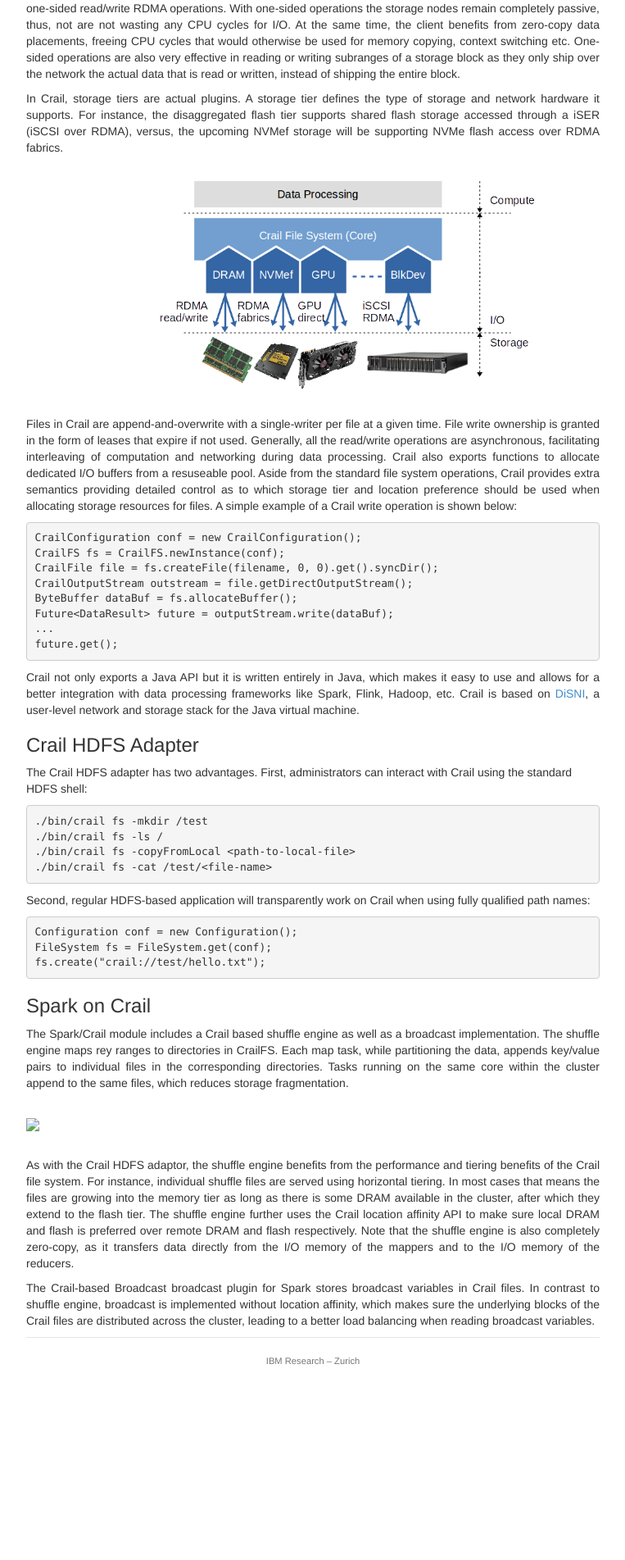
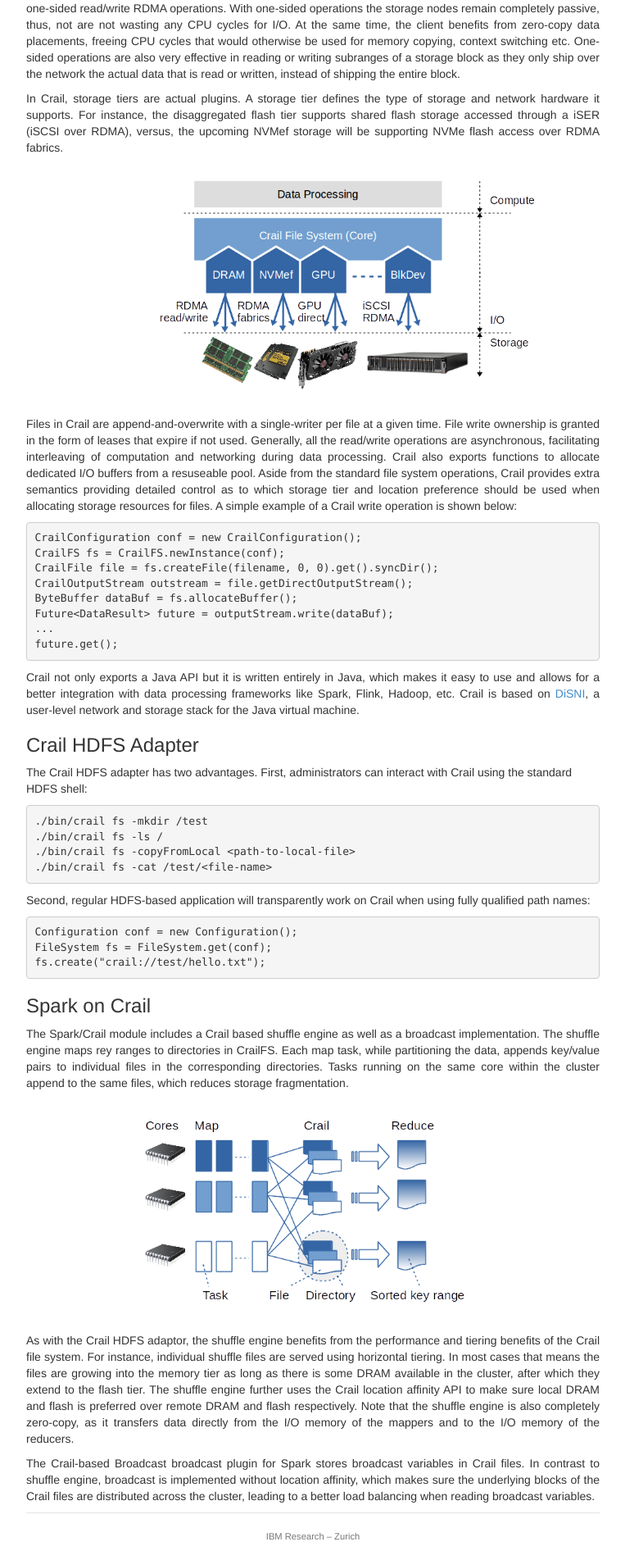
Before and after one commit to apache/incubator-crail-website, a Jekyll site: the page built from docs/index.md, in a window 1280 px wide. Shown: the part 1882-3785 px from the top of the page at 82% size, without its empty margins (258-1021 px from the left). Built offline with Jekyll 4.4.1, drawn with Linux system fonts in a browser that asks for light colours; before the commit the page ends 3571 px from its top, so only the background shows below that.

Commit message:
Update index.md

```diff
--- a/docs/index.md
+++ b/docs/index.md
@@ -108,7 +108,7 @@ The Spark/Crail module includes a Crail based shuffle engine as well as a broadc
 </div>
 
 <br>
-<img src="http://crail.io/shuffle.png" width="550" align="middle">
+<img src="http://crail.io/docs/shuffle.png" width="550" align="middle">
 <br><br>
 
 <div style="text-align: justify">
```
